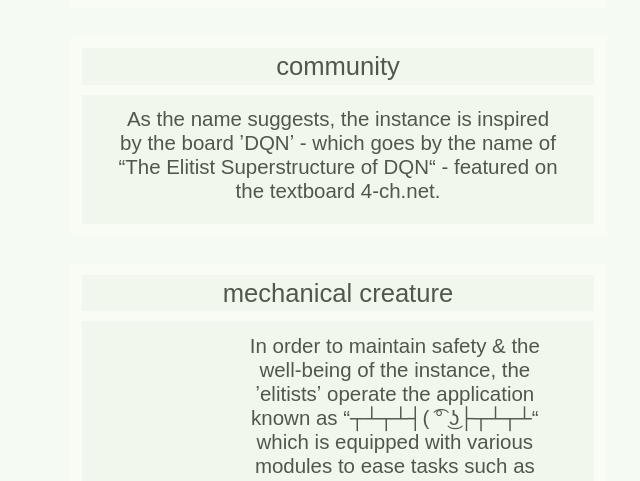
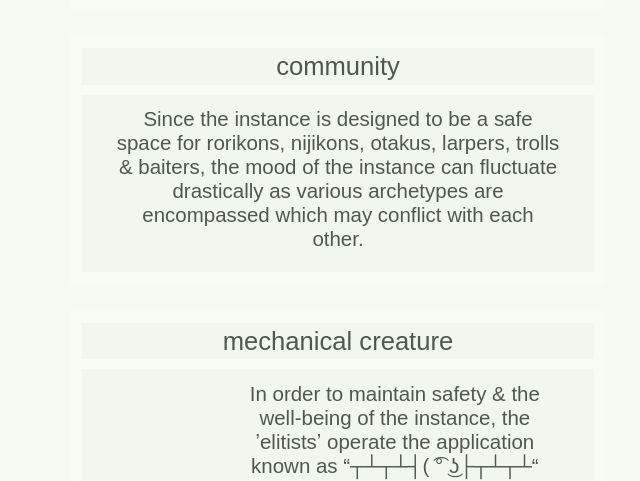
Before and after one commit to kaomojicord/kaomojicord.github.io, a plain HTML site: page index.html in a window 1280 px wide. Shown: the part 1353-1834 px from the top of the page, without its empty margins (302-942 px from the left). Drawn offline with Linux system fonts and the light colour scheme.

Commit message:
still 2.3, just some fix

```diff
--- a/index.html
+++ b/index.html
@@ -35,7 +35,7 @@
         <div id="wrapper">
           <header>community</header>
           <div id="wrapper-content">
-            <article>As the name suggests, the instance is inspired by the board ʼDQNʼ - which goes by the name of “The Elitist Superstructure of DQN“ - featured on the textboard 4-ch.net.</article>
+            <article>Since the instance is designed to be a safe space for rorikons, nijikons, otakus, larpers, trolls & baiters, the mood of the instance can fluctuate drastically as various archetypes are encompassed which may conflict with each other.</article>
           </div>
         </div>
 
```
